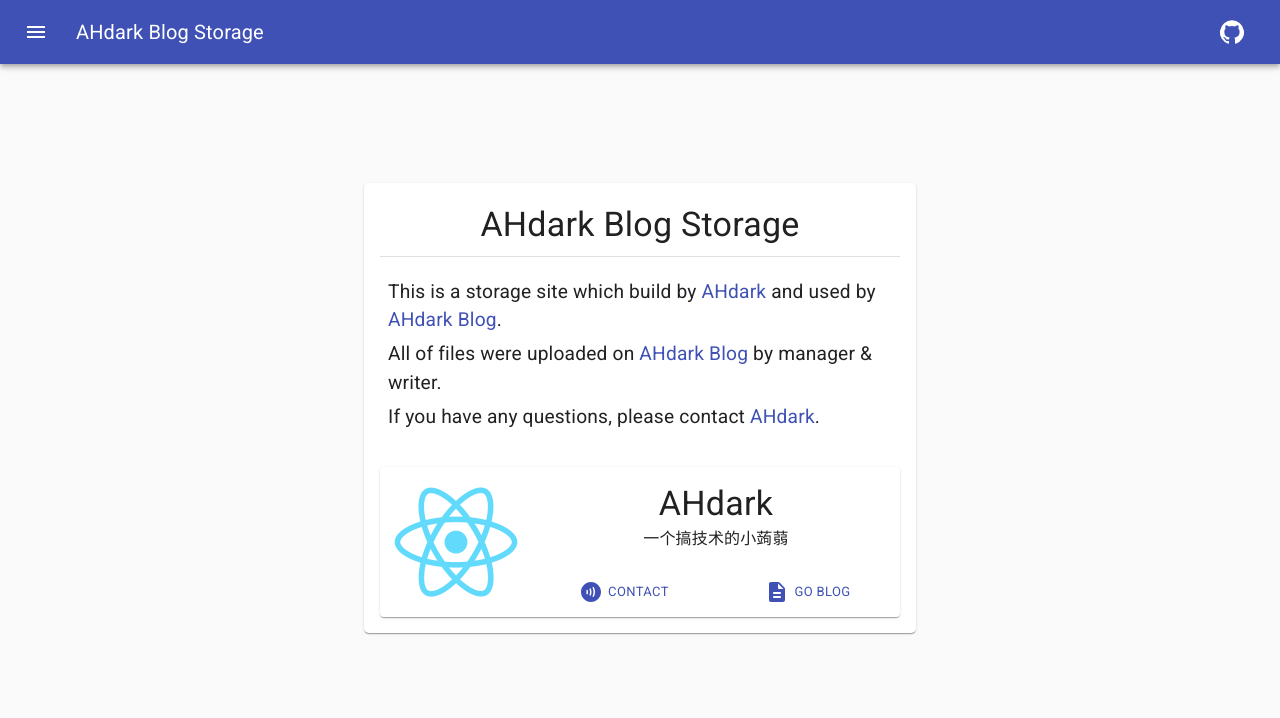
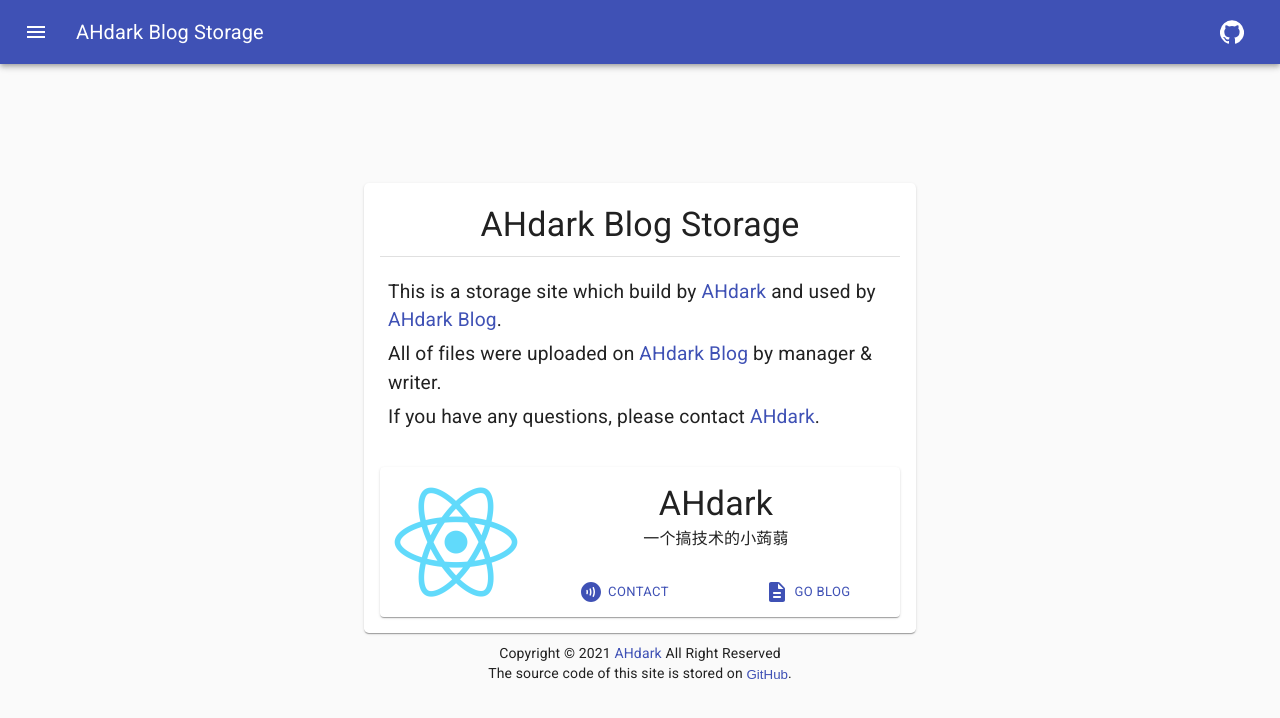
Before and after one commit to AH-dark/AHdarkBlog_Storage, a React (Create React App) app: page / in a window 1280 px wide. Shown: the top 718 px of the page. Built offline with nearby package versions, Linux system fonts and the light colour scheme.

Commit message:
Add footer

```diff
--- a/src/App.jsx
+++ b/src/App.jsx
@@ -3,9 +3,11 @@ import { makeStyles } from "@material-ui/styles";
 import React from "react";
 import MessageCard from "./component/MessageCard/Display";
 import AppBar from "./component/AppBar/AppBar";
+import FooterContent from "./component/Footer/Footer";
+import "@fontsource/roboto";
 
 const useStyles = makeStyles((theme) => ({
-    Root: {
+    root: {
         display: "flex",
         flexDirection: "column",
         margin: "5% 10px 5% 10px",
@@ -21,9 +23,10 @@ export default function App() {
             <AppBar />
             <CssBaseline />
             <Box component="main" display="Block">
-                <Box component="div" className={classes.Root}>
+                <Box component="div" className={classes.root}>
                     <Container maxWidth="sm">
                         <MessageCard />
+                        <FooterContent />
                     </Container>
                 </Box>
             </Box>
--- /dev/null
+++ b/src/component/Footer/Footer.jsx
@@ -0,0 +1,58 @@
+import { Box, Container, CssBaseline, Divider, Link, Typography } from "@material-ui/core";
+import { makeStyles } from "@material-ui/styles";
+import moment from "moment";
+import React from "react";
+
+const useStyles = makeStyles((theme) => ({
+    root: {
+        paddingTop: 10,
+        textAlign: "center"
+    }
+}))
+
+export default function Footer() {
+    const classes = useStyles();
+    const Year = moment().get("year");
+
+    const CopyRight = (
+        <>
+            {"Copyright © 2021"}
+            {(Year != 2021) ? ("-" + Year) : null}
+            {" "}
+            <Link
+                href="https://ahdark.com"
+                target="_blank"
+                underline="none"
+            >
+                {"AHdark"}
+            </Link>
+            {" All Right Reserved"}
+        </>
+    )
+
+    return (
+        <>
+            <Container
+                component="footer"
+                className={classes.root}
+            >
+                <Box component="div">
+                    <Typography component="div" variant="body2">
+                        {CopyRight}
+                    </Typography>
+                    <Typography component="div" variant="body2">
+                        {"The source code of this site is stored on "}
+                        <Link
+                            component="button"
+                            underline="none"
+                            onClick={() => window.open("https://github.com/AH-dark/AHdarkBlog_Storage", "_blank")}
+                        >
+                            GitHub
+                        </Link>
+                        {"."}
+                    </Typography>
+                </Box>
+            </Container>
+        </>
+    )
+}
```
